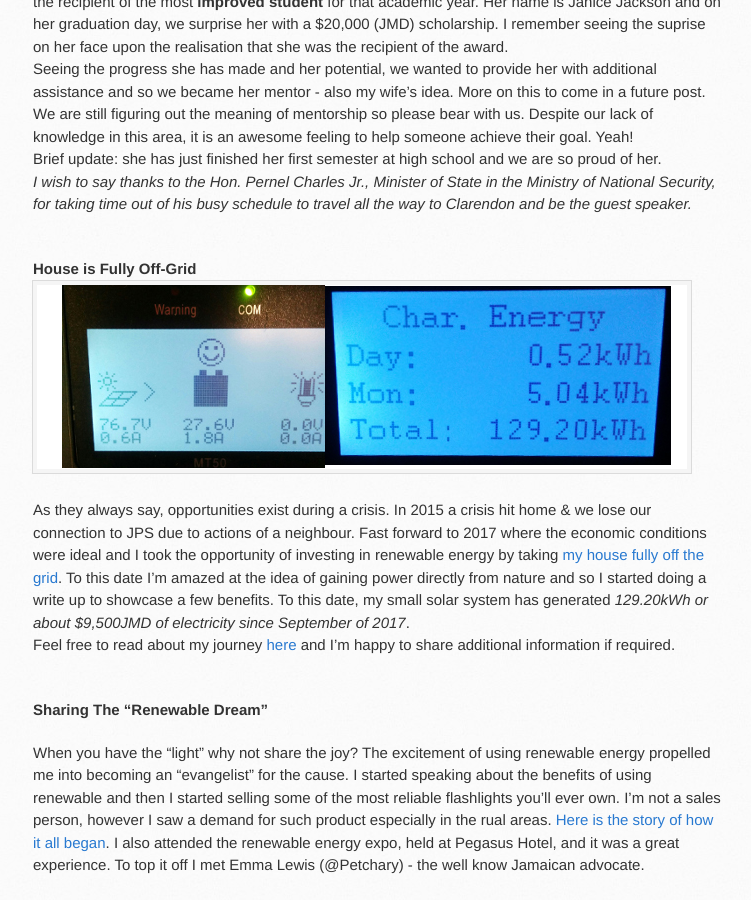
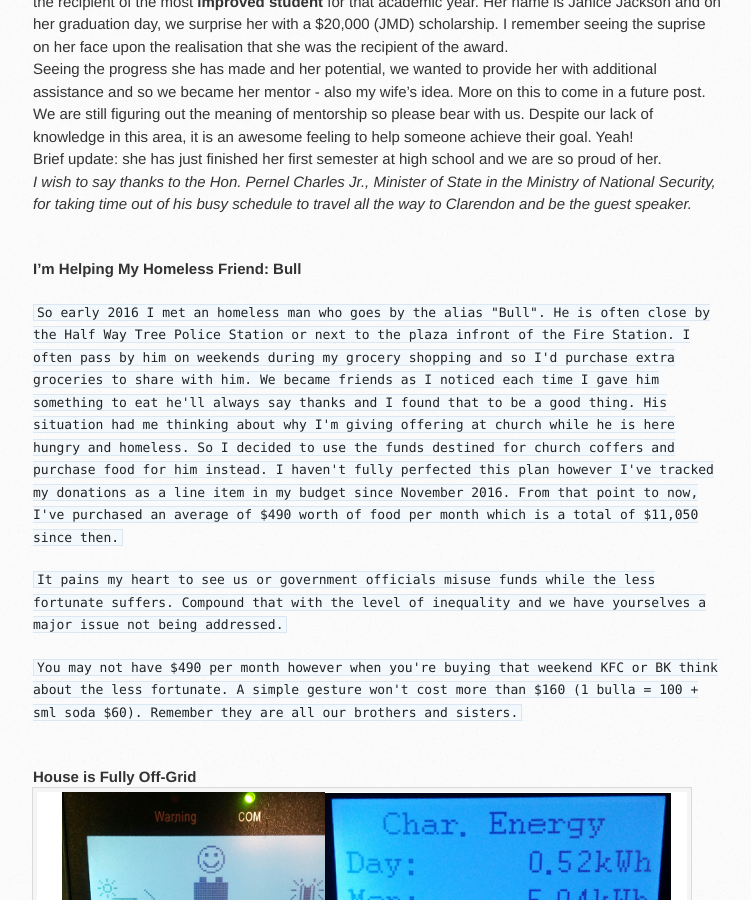
Before and after one commit to SolomonPerkins/solomonperkins.github.io, a Jekyll site: the page built from _posts/2018-01-04-2017-Year-In-Review.md, in a window 1280 px wide and 900 px high, scrolled down 1492 px. Shown: the whole window, without its empty margins (137-888 px from the left). Built offline with Jekyll 4.4.1, drawn with Linux system fonts in a browser that asks for light colours; nearby versions of some CDN libraries.

Commit message:
2017 yearly review - Add Bull's story (#12)
* create the template

* 2017 review post

* minor update

* updated year

* update post

* updates and include Bull's story

```diff
--- a/_posts/2018-01-04-2017-Year-In-Review.md
+++ b/_posts/2018-01-04-2017-Year-In-Review.md
@@ -29,6 +29,16 @@ The mere fact that I'm alive and have the means of providing for my father prove
 Seeing the progress she has made and her potential, we wanted to provide her with additional assistance and so we became her mentor - also my wife's idea. More on this to come in a future post. We are still figuring out the meaning of mentorship so please bear with us. Despite our lack of knowledge in this area, it is an awesome feeling to help someone achieve their goal. Yeah! <br/>
 Brief update: she has just finished her first semester at high school and we are so proud of her. <br/>
 _I wish to say thanks to the Hon. Pernel Charles Jr., Minister of State in the Ministry of National Security, for taking time out of his busy schedule to travel all the way to Clarendon and be the guest speaker._
+
+<br/>
+**I'm Helping My Homeless Friend: Bull**
+
+`So early 2016 I met an homeless man who goes by the alias "Bull". He is often close by the Half Way Tree Police Station or next to the plaza infront of the Fire Station. I often pass by him on weekends during my grocery shopping and so I'd purchase extra groceries to share with him. We became friends as I noticed each time I gave him something to eat he'll always say thanks and I found that to be a good thing. His situation had me thinking about why I'm giving offering at church while he is here hungry and homeless. So I decided to use the funds destined for church coffers and purchase food for him instead. I haven't fully perfected this plan however I've tracked my donations as a line item in my budget since November 2016. From that point to now, I've purchased an average of $490 worth of food per month which is a total of $11,050 since then. `
+
+`It pains my heart to see us or government officials misuse funds while the less fortunate suffers. Compound that with the level of inequality and we have yourselves a major issue not being addressed. `
+
+`You may not have $490 per month however when you're buying that weekend KFC or BK think about the less fortunate. A simple gesture won't cost more than $160 (1 bulla = 100 + sml soda $60). Remember they are all our brothers and sisters.`
+
 
 <br/>
 **House is Fully Off-Grid**
```
